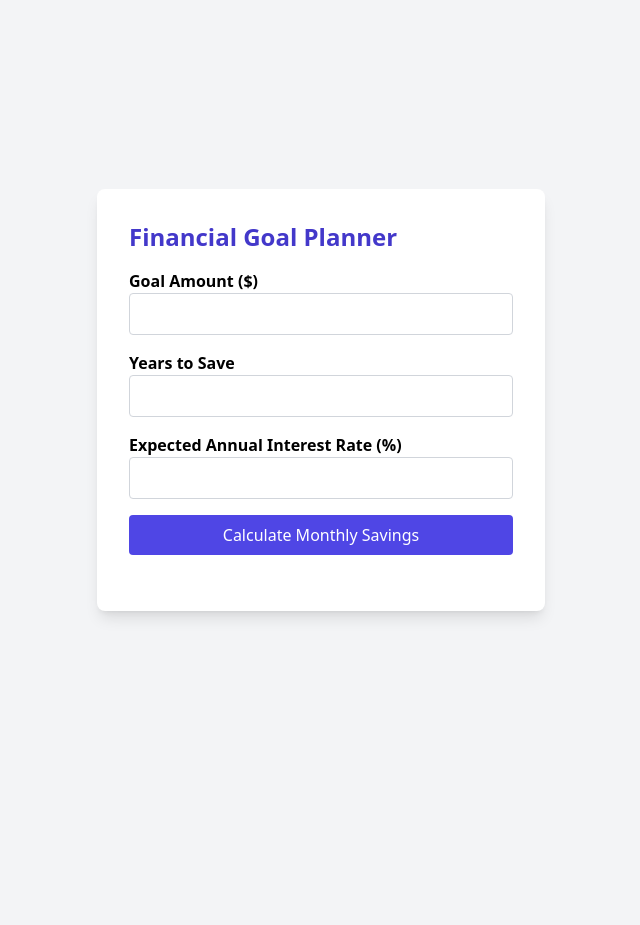
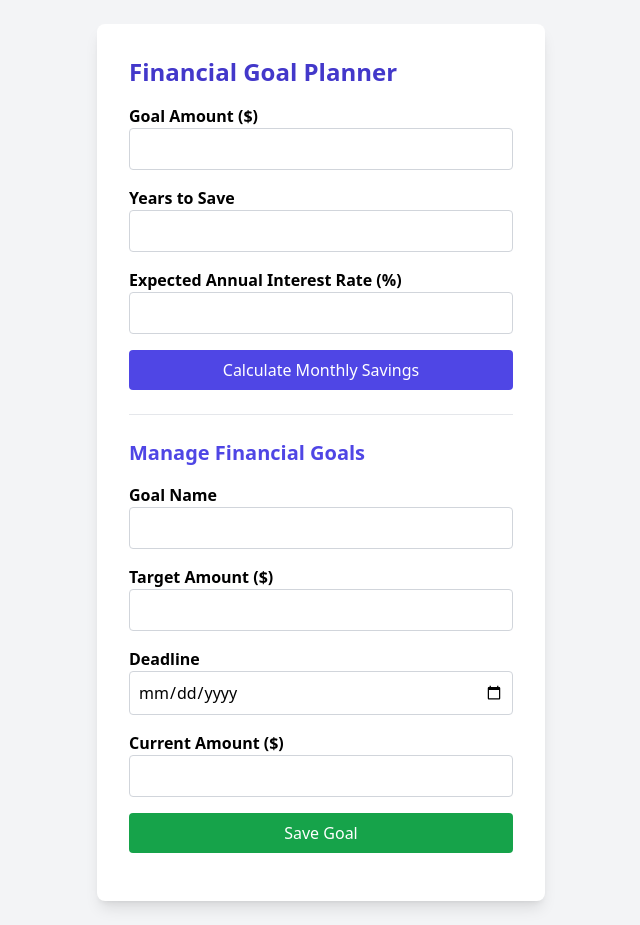
Before and after one commit to DonovanKoh/SimpleWebAPI, a website: page index.html in a window 1280 px wide. Shown: the whole page, without its empty margins (319-959 px from the left). Before the commit the page ends 800 px from the top, so only its background shows below. Drawn offline with nearby package versions, Linux system fonts and the light colour scheme.

Commit message:
update to front end

```diff
--- a/index.html
+++ b/index.html
@@ -30,7 +30,37 @@
 
     <div id="result" class="mt-6 text-green-700 font-medium"></div>
     <div id="error" class="mt-2 text-red-600 font-medium"></div>
+
+<hr class="my-6" />
+<h3 class="text-xl font-semibold text-indigo-600 mb-2">Manage Financial Goals</h3>
+
+<form id="goalCrudForm" class="space-y-4 mb-4">
+  <input type="hidden" id="goalId" />
+  <div>
+    <label class="block font-semibold">Goal Name</label>
+    <input type="text" id="goalName" class="w-full border border-gray-300 p-2 rounded" required />
   </div>
+  <div>
+    <label class="block font-semibold">Target Amount ($)</label>
+    <input type="number" id="targetAmount" class="w-full border border-gray-300 p-2 rounded" required />
+  </div>
+  <div>
+    <label class="block font-semibold">Deadline</label>
+    <input type="date" id="deadline" class="w-full border border-gray-300 p-2 rounded" required />
+  </div>
+  <div>
+    <label class="block font-semibold">Current Amount ($)</label>
+    <input type="number" id="currentAmount" class="w-full border border-gray-300 p-2 rounded" required />
+  </div>
+  <button type="submit" class="bg-green-600 text-white w-full py-2 rounded hover:bg-green-700 transition">
+    Save Goal
+  </button>
+</form>
+
+<ul id="goalsList" class="space-y-2"></ul>
+
+<script src="api/financial-goal.js"></script>
+
 
   <script>
     document.getElementById("goalForm").addEventListener("submit", async function (e) {
```
